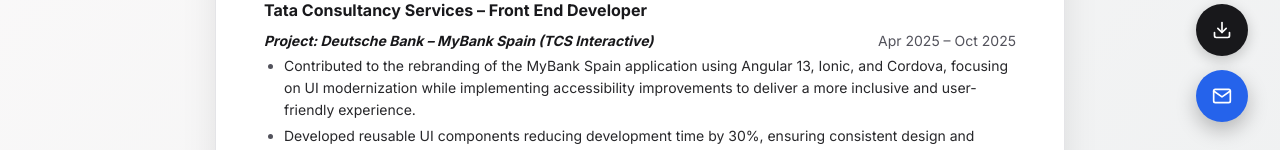
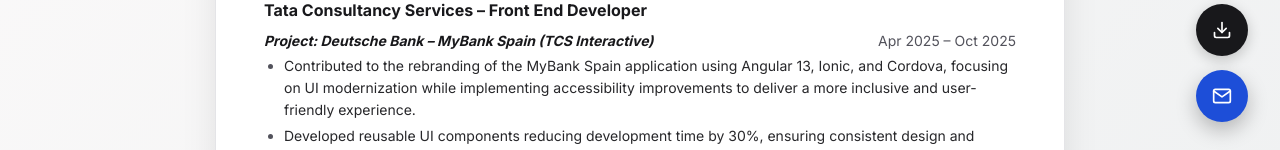
Before and after one commit to vivekkumarbiswal/resume, an Angular app: page / in a window 1280 px wide. In both pictures the pointer is over the link "Contact Me". Shown: the part 644-794 px from the top of the page. Built offline with nearby package versions, Linux system fonts and the light colour scheme.

Commit message:
Resolved one scss issue

```diff
--- a/src/app/app.component.scss
+++ b/src/app/app.component.scss
@@ -520,7 +520,7 @@
 
   &--blue {
     background-color: $color-link;
-    &:hover { background-color: #color-link-hover; }
+    &:hover { background-color: $color-link-hover; }
   }
 }
 
```
